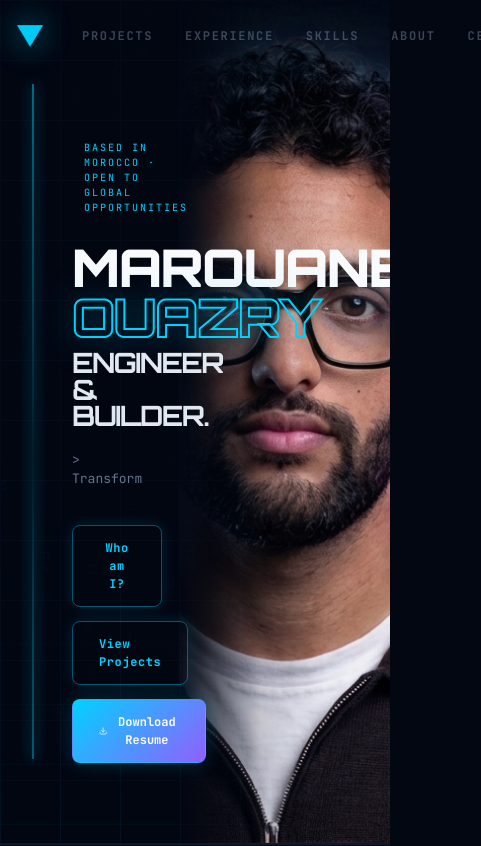
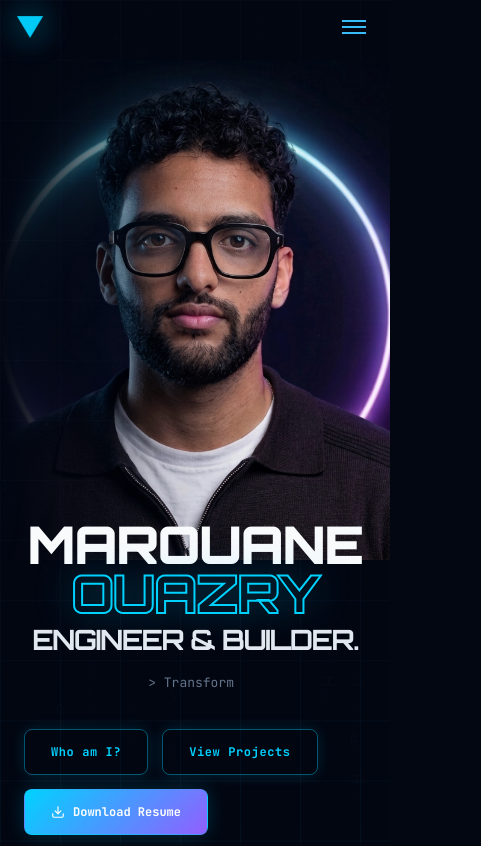
Before and after one commit to marouaneouazry/PortFolio, a Next.js app: page / in a window 390 px wide. Shown: the top 846 px of the page, 481 px wide, since content can reach past the window. Built offline with nearby package versions, Linux system fonts and the light colour scheme.

Commit message:
feat: add mobile responsiveness

```diff
--- a/src/app/globals.css
+++ b/src/app/globals.css
@@ -128,4 +128,62 @@ body::before {
 @media(max-width: 768px) {
   body { cursor: auto; }
   #cursor, #cursor-ring { display: none !important; }
+
+  .hero-content {
+    padding: 520px 24px 40px 24px !important;
+    max-width: 100% !important;
+    text-align: center !important;
+  }
+
+  .hero-eyebrow {
+    display: none !important;
+  }
+
+  .hero-typewriter {
+    max-width: 100% !important;
+  }
+
+  .hero-photo {
+    width: 100% !important;
+    height: 500px !important;
+    top: 60px !important;
+    left: 0 !important;
+    transform: none !important;
+    bottom: auto !important;
+  }
+
+  .hero-line {
+    display: none !important;
+  }
+
+  .section-content {
+    padding: 40px 24px !important;
+  }
+
+  .footer-content {
+    padding: 16px 24px !important;
+  }
+
+  .contact-grid {
+    grid-template-columns: 1fr !important;
+    gap: 24px !important;
+  }
+
+  .contact-links {
+    order: -1 !important;
+  }
+
+  .skills-grid {
+    grid-template-columns: 1fr !important;
+    gap: 24px !important;
+  }
+
+  .about-grid {
+    grid-template-columns: 1fr !important;
+    gap: 24px !important;
+  }
+
+  .about-terminal {
+    order: -1 !important;
+  }
 }
--- a/src/app/layout.tsx
+++ b/src/app/layout.tsx
@@ -17,6 +17,9 @@ export default function RootLayout({
 }>) {
   return (
     <html lang="en">
+      <head>
+        <meta name="viewport" content="width=device-width, initial-scale=1" />
+      </head>
       <body>{children}</body>
     </html>
   );
--- a/src/components/Certifications.tsx
+++ b/src/components/Certifications.tsx
@@ -11,7 +11,7 @@ export default function Certifications() {
       id="certs"
       style={{ borderBottom: '1px solid var(--border)', position: 'relative', zIndex: 5 }}
     >
-      <div style={{ padding: '80px 48px' }}>
+      <div style={{ padding: '80px 48px' }} className="section-content">
         {/* Header */}
         <div
           style={{
--- a/src/components/Experience.tsx
+++ b/src/components/Experience.tsx
@@ -23,7 +23,7 @@ export default function Experience() {
       id="experience"
       style={{ borderBottom: '1px solid var(--border)', position: 'relative', zIndex: 5 }}
     >
-      <div style={{ padding: '80px 48px' }}>
+      <div style={{ padding: '80px 48px' }} className="section-content">
         {/* Header */}
         <div
           style={{
--- a/src/components/Footer.tsx
+++ b/src/components/Footer.tsx
@@ -54,6 +54,7 @@ export default function Footer() {
         position: 'relative',
         zIndex: 5,
       }}
+      className="footer-content"
     >
       <div
         style={{
--- a/src/components/Hero.tsx
+++ b/src/components/Hero.tsx
@@ -70,20 +70,24 @@ export default function Hero() {
       }} />
 
       {/* VERTICAL CYAN LINE */}
-      <div style={{
+      <div
+        className="hero-line"
+        style={{
           position: 'absolute', left: 32, bottom: '10%', height: '80%',
           width: 2,
           background: 'linear-gradient(to top, rgba(0,210,255,0.1) 0%, rgba(0,210,255,0.8) 50%, rgba(0,210,255,0.1) 100%)',
           backgroundSize: '100% 200%',
           zIndex: 10,
           animation: 'chargeLine 2.5s linear infinite',
-      }} />
+        }}
+      />
 
       {/* PHOTO — full bleed right side */}
       <motion.div
         initial={{ opacity: 0, x: 60 }}
         animate={{ opacity: 1, x: 0 }}
         transition={{ duration: 1, ease: 'easeOut' }}
+        className="hero-photo"
         style={{
           position: 'absolute', right: 0, top: 0, bottom: 0,
           width: '55%', zIndex: 2,
@@ -114,13 +118,16 @@ export default function Hero() {
         position: 'relative', zIndex: 10,
         padding: '140px 64px 80px 72px',
         maxWidth: '58%',
-      }}>
+      }}
+      className="hero-content"
+      >
 
         {/* Eyebrow */}
         <motion.div
           initial={{ opacity: 0, y: 16 }}
           animate={{ opacity: 1, y: 0 }}
           transition={{ duration: 0.6 }}
+          className="hero-eyebrow"
           style={{ display: 'flex', alignItems: 'center', gap: 12, marginBottom: 28 }}
         >
           <div style={{ width: 40, height: 1, background: '#00d2ff' }} />
@@ -164,6 +171,7 @@ export default function Hero() {
           initial={{ opacity: 0 }}
           animate={{ opacity: 1 }}
           transition={{ delay: 0.4, duration: 0.6 }}
+          className="hero-typewriter"
           style={{ fontSize: 13, color: '#64748b', margin: '20px 0 36px', fontFamily: 'JetBrains Mono, monospace' }}
         >
           <TypeAnimation
--- a/src/components/Navbar.tsx
+++ b/src/components/Navbar.tsx
@@ -4,6 +4,8 @@ import { useEffect, useState } from 'react'
 
 export default function Navbar() {
   const [active, setActive] = useState('hero')
+  const [isMobileMenuOpen, setIsMobileMenuOpen] = useState(false)
+  const [isMobile, setIsMobile] = useState(false)
 
   useEffect(() => {
     const handleScroll = () => {
@@ -23,6 +25,15 @@ export default function Navbar() {
     return () => window.removeEventListener('scroll', handleScroll)
   }, [])
 
+  useEffect(() => {
+    const checkMobile = () => {
+      setIsMobile(window.innerWidth < 768)
+    }
+    checkMobile()
+    window.addEventListener('resize', checkMobile)
+    return () => window.removeEventListener('resize', checkMobile)
+  }, [])
+
   const navItems = [
     { id: 'projects', label: 'Projects' },
     { id: 'experience', label: 'Experience' },
@@ -31,6 +42,10 @@ export default function Navbar() {
     { id: 'certs', label: 'Certifications' },
     { id: 'contact', label: 'Contact Me' },
   ]
+
+  const handleNavClick = (id: string) => {
+    setIsMobileMenuOpen(false)
+  }
 
   return (
     <nav
@@ -43,7 +58,7 @@ export default function Navbar() {
         display: 'flex',
         alignItems: 'center',
         justifyContent: 'flex-start',
-        padding: '18px 48px 18px 18px',
+        padding: isMobile ? '12px 16px' : '18px 48px 18px 18px',
       }}
     >
       <a
@@ -69,6 +84,8 @@ export default function Navbar() {
         />
       </a>
 
+      {/* Desktop Nav */}
+      {!isMobile && (
         <div style={{ display: 'flex', alignItems: 'center', gap: 40, marginLeft: 40 }}>
           <div style={{ display: 'flex', alignItems: 'center', gap: 32 }}>
             {navItems.map((item) => {
@@ -136,6 +153,93 @@ export default function Navbar() {
             })}
           </div>
         </div>
+      )}
+
+      {/* Mobile Hamburger */}
+      {isMobile && (
+        <button
+          onClick={() => setIsMobileMenuOpen(!isMobileMenuOpen)}
+          style={{
+            marginLeft: 'auto',
+            background: 'none',
+            border: 'none',
+            cursor: 'pointer',
+            padding: 8,
+            display: 'flex',
+            flexDirection: 'column',
+            gap: 4,
+          }}
+        >
+          <span
+            style={{
+              width: 24,
+              height: 2,
+              background: 'var(--cyan)',
+              transform: isMobileMenuOpen ? 'rotate(45deg) translate(5px, 5px)' : 'none',
+              transition: 'transform 0.3s',
+            }}
+          />
+          <span
+            style={{
+              width: 24,
+              height: 2,
+              background: 'var(--cyan)',
+              opacity: isMobileMenuOpen ? 0 : 1,
+              transition: 'opacity 0.3s',
+            }}
+          />
+          <span
+            style={{
+              width: 24,
+              height: 2,
+              background: 'var(--cyan)',
+              transform: isMobileMenuOpen ? 'rotate(-45deg) translate(5px, -5px)' : 'none',
+              transition: 'transform 0.3s',
+            }}
+          />
+        </button>
+      )}
+
+      {/* Mobile Menu */}
+      {isMobile && isMobileMenuOpen && (
+        <div
+          style={{
+            position: 'fixed',
+            top: 56,
+            left: 0,
+            right: 0,
+            background: 'var(--bg2)',
+            borderBottom: '1px solid var(--border)',
+            padding: '16px',
+            zIndex: 99,
+          }}
+        >
+          {navItems.map((item) => {
+            const isContact = item.id === 'contact'
+            return (
+              <a
+                key={item.id}
+                href={`#${item.id}`}
+                onClick={() => handleNavClick(item.id)}
+                style={{
+                  display: 'block',
+                  fontSize: 14,
+                  fontWeight: 700,
+                  fontFamily: isContact ? 'JetBrains Mono, monospace' : 'inherit',
+                  color: isContact ? 'var(--cyan)' : (active === item.id ? 'var(--cyan)' : 'rgba(148, 163, 184, 0.6)'),
+                  letterSpacing: '0.14em',
+                  textTransform: 'uppercase',
+                  textDecoration: 'none',
+                  padding: '12px 0',
+                  borderBottom: '1px solid var(--border)',
+                }}
+              >
+                {item.label}
+              </a>
+            )
+          })}
+        </div>
+      )}
 
       <style>{`
         @keyframes pulse {
--- a/src/components/Projects.tsx
+++ b/src/components/Projects.tsx
@@ -61,7 +61,7 @@ export default function Projects() {
       id="projects"
       style={{ borderBottom: '1px solid var(--border)', position: 'relative', zIndex: 5 }}
     >
-      <div style={{ padding: '80px 48px' }}>
+      <div style={{ padding: '80px 48px' }} className="section-content">
         {/* Header */}
         <div
           style={{
--- a/src/components/Skills.tsx
+++ b/src/components/Skills.tsx
@@ -66,7 +66,7 @@ export default function Skills() {
       id="skills"
       style={{ borderBottom: '1px solid var(--border)', position: 'relative', zIndex: 5 }}
     >
-      <div style={{ padding: '80px 48px' }}>
+      <div style={{ padding: '80px 48px' }} className="section-content">
         {/* Header */}
         <div
           style={{
@@ -97,7 +97,7 @@ export default function Skills() {
         {/* Content */}
         <div
           ref={ref}
-          className="reveal"
+          className="reveal skills-grid"
           style={{
             display: 'grid',
             gridTemplateColumns: '1fr 1fr',
```
Also changed, not shown: src/components/About.tsx (+4 -3 lines), src/components/Contact.tsx (+4 -4 lines). Lines whose indentation alone changed are shown as unchanged.
